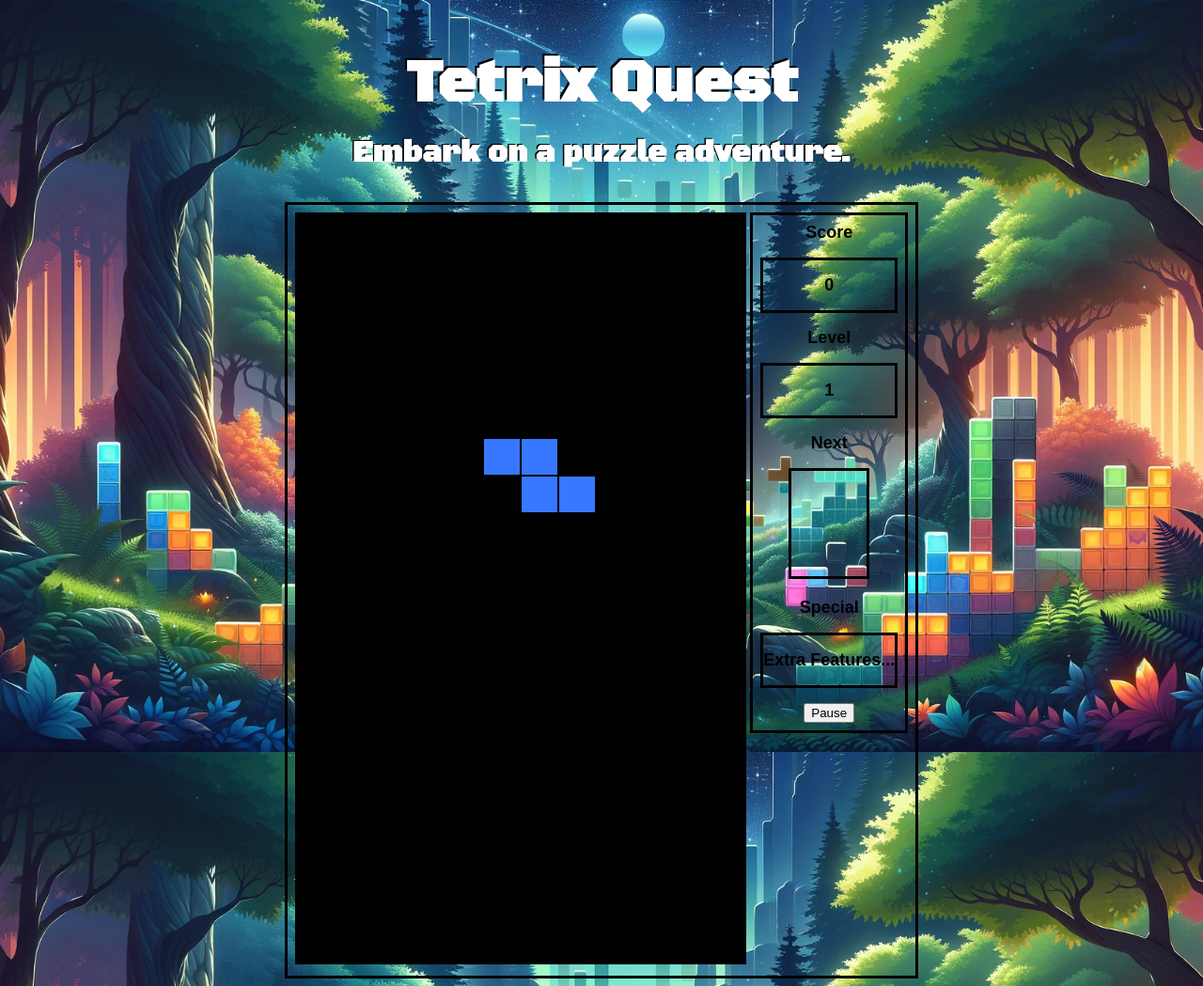
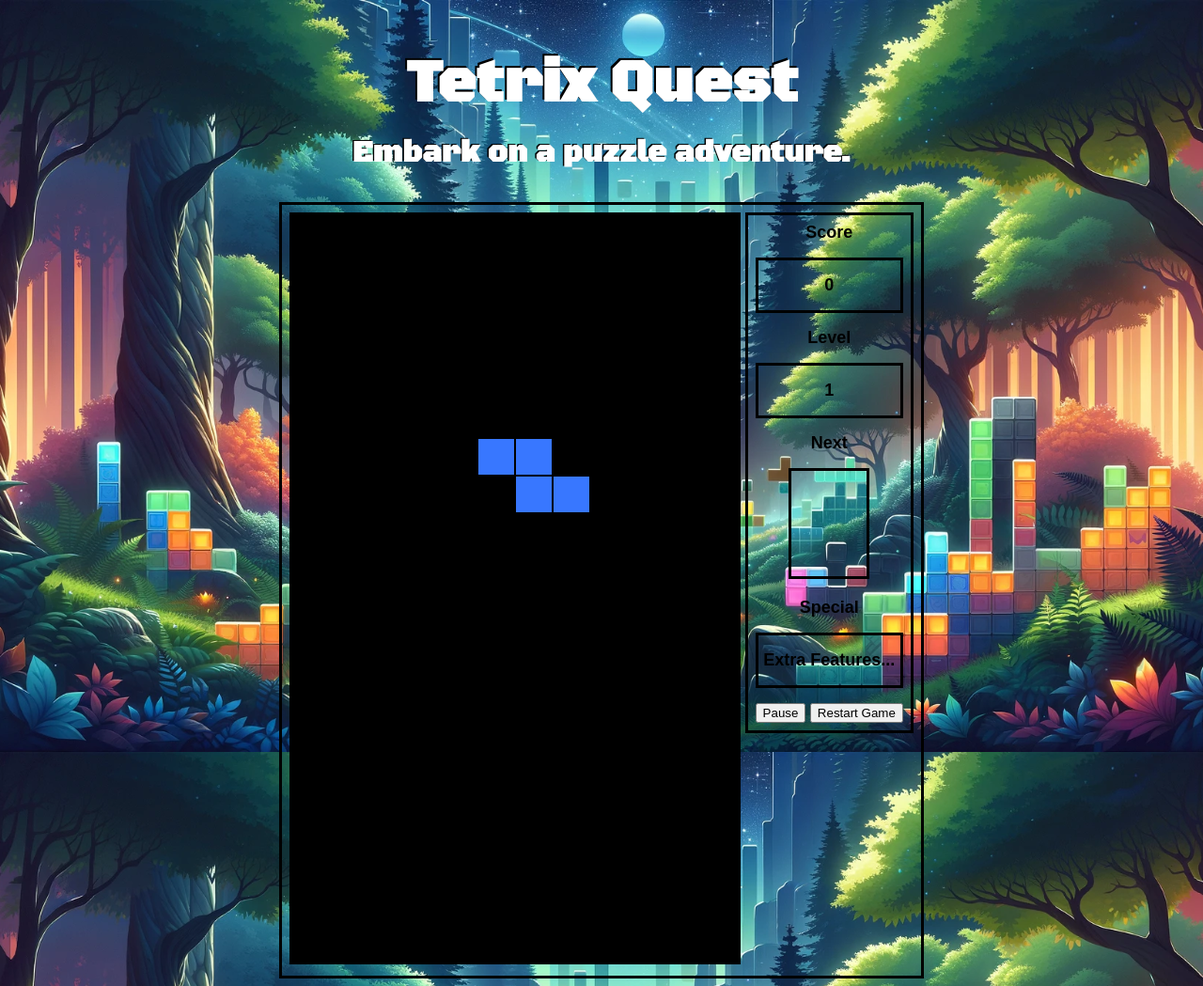
Before and after one commit to sahilsrawat27/dgl209-tetrixquest, a PHP site: page /tetris.php in a window 1280 px wide. Shown: the whole page at 94% size. Run offline with PHP 8.4, Linux system fonts and the light colour scheme.

Commit message:
Add restart game button

```diff
--- a/tetris.php
+++ b/tetris.php
@@ -46,7 +46,7 @@ if (isset($_SESSION['loggedin']) && $_SESSION['loggedin'] == true) {
                 <div class="game_heading">Special</div>
                 <div class="game_content" id="special">Extra Features... <!-- For extra features --></div>
                 <button id="playPauseButton">Pause</button>
-
+                <button id="restartButton">Restart Game</button>
             </div>
         </div>
     </div>
```
